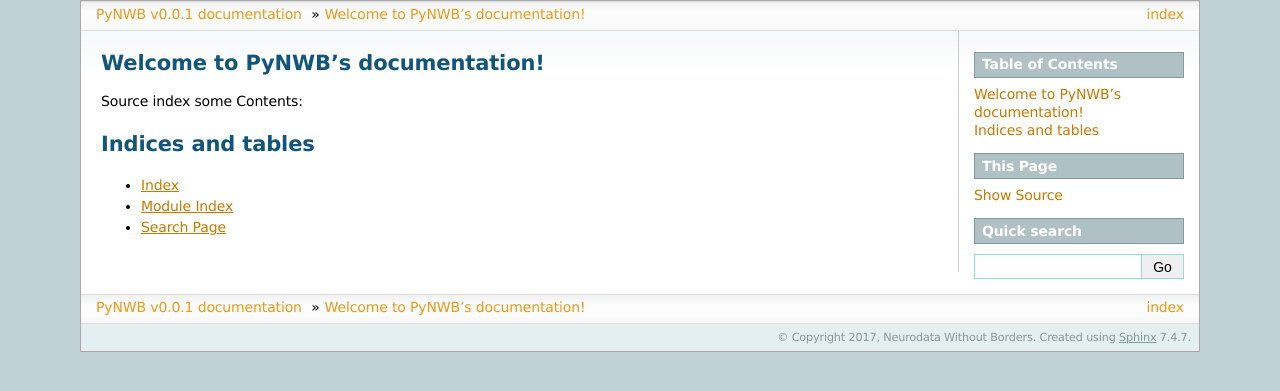
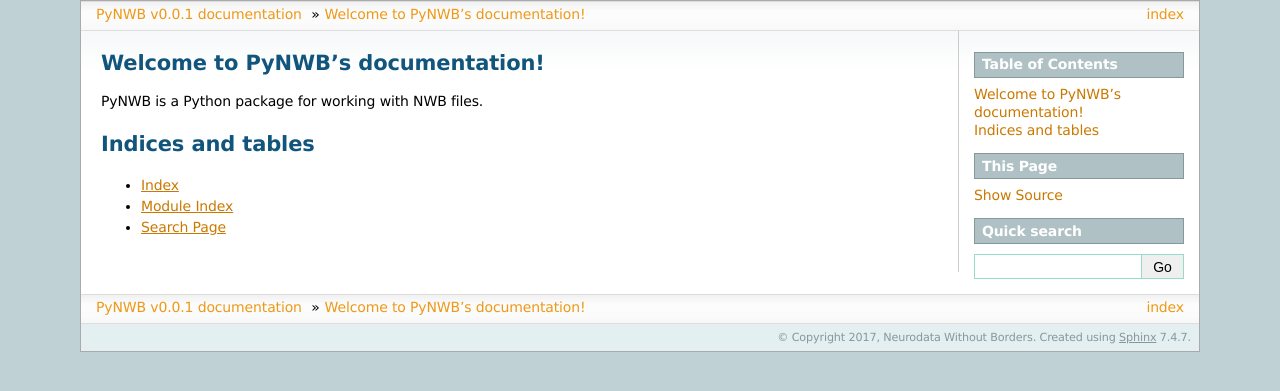
Before and after one commit to NeurodataWithoutBorders/pynwb, a Sphinx documentation site: the page built from docs/source/index.rst, in a window 1280 px wide. Shown: the top 391 px of the page. Built offline with Sphinx 7.4.7, drawn with Linux system fonts in a browser that asks for light colours; pages that are not in the unit, such as notebooks, are missing from menus.

Commit message:
added more sensible greating to source/index.rst

```diff
--- a/docs/source/index.rst
+++ b/docs/source/index.rst
@@ -6,7 +6,7 @@
 Welcome to PyNWB's documentation!
 =================================
 
-Source index some Contents:
+PyNWB is a Python package for working with NWB files.
 
 .. toctree::
    :maxdepth: 2
```
